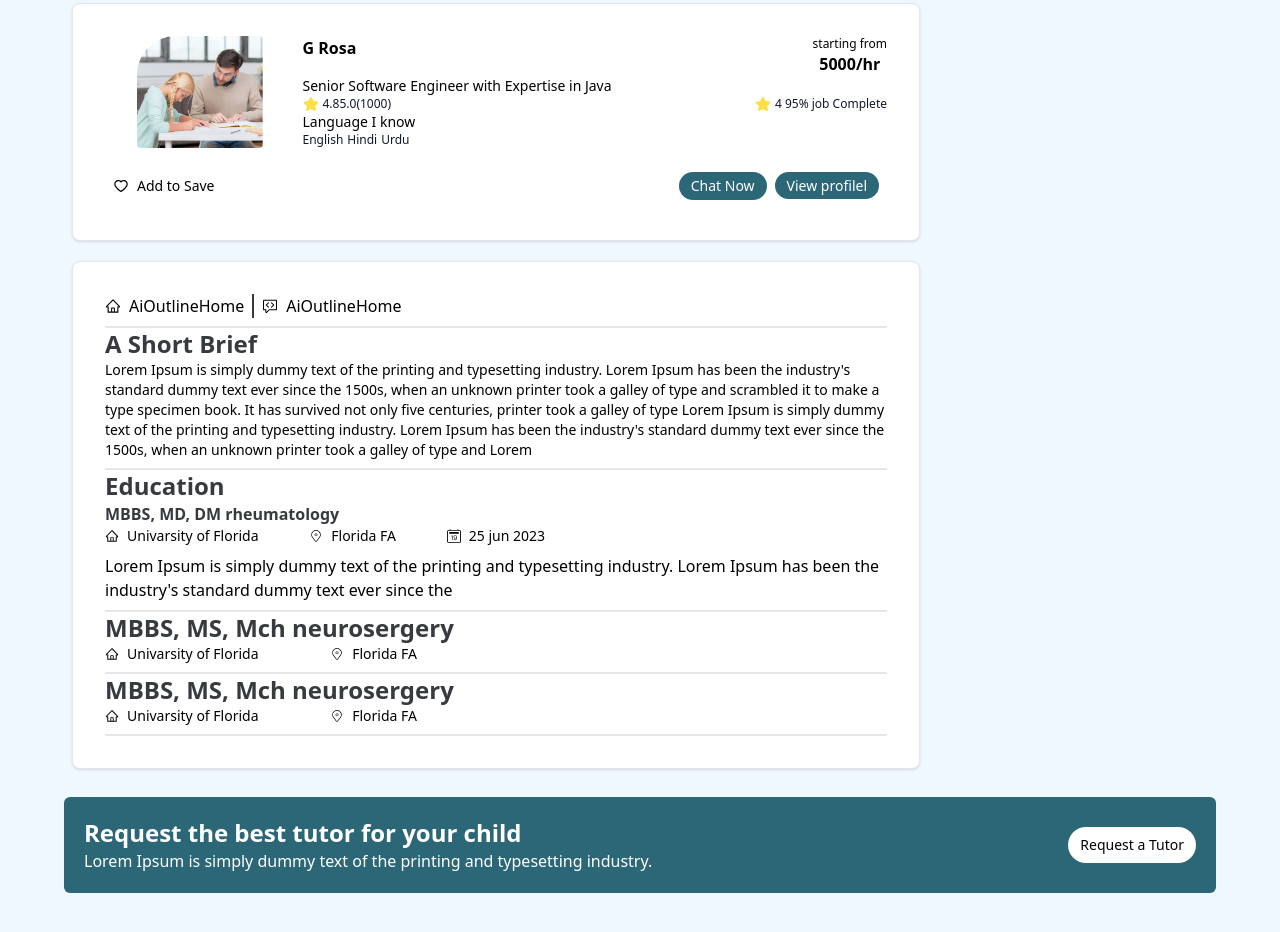
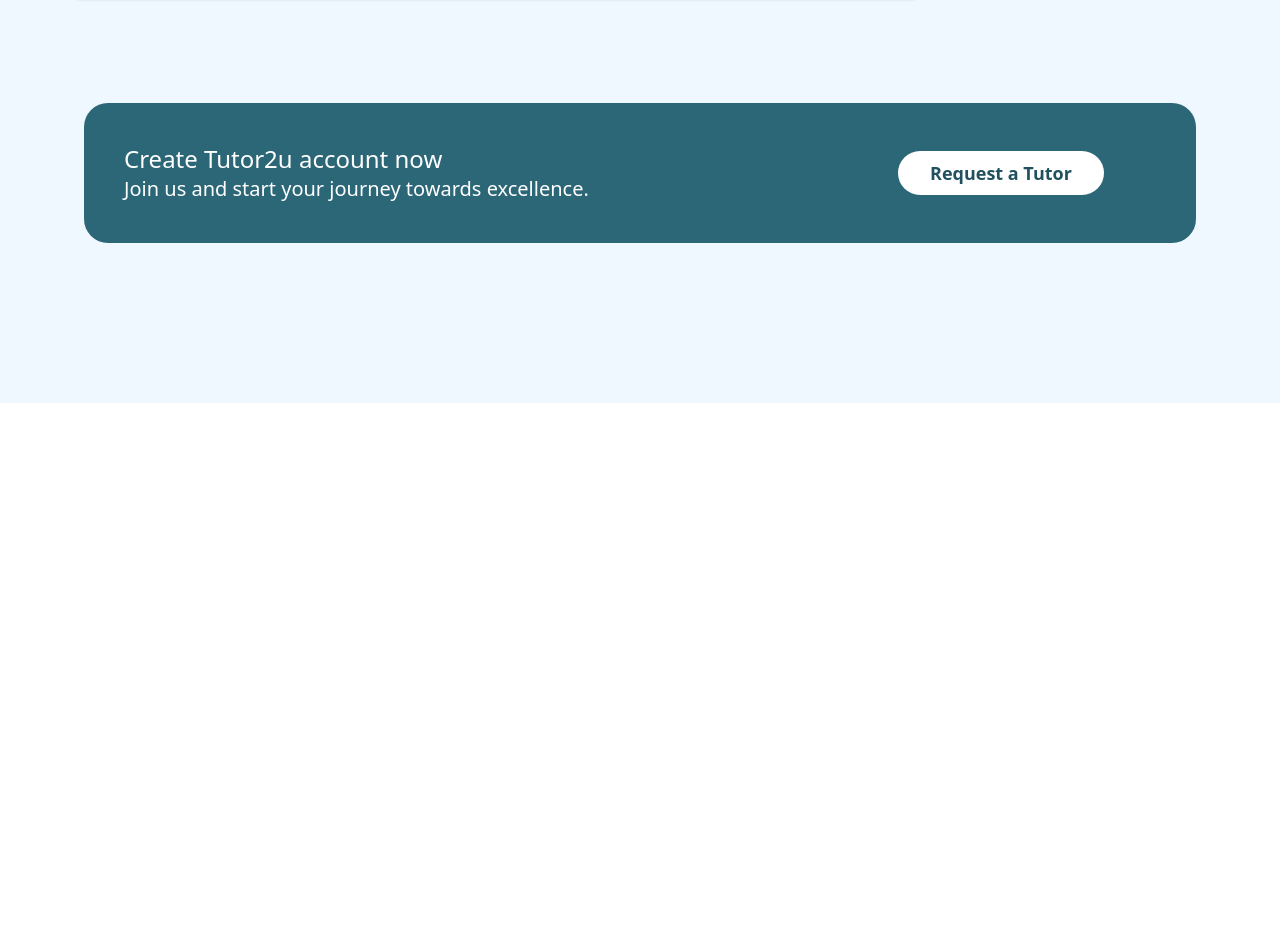
Before and after one commit to krazytofayel/tutor2u, a React (Vite) app: page /tutor_details/1 in a window 1280 px wide. Shown: the part 1064-1996 px from the top of the page. After the commit the page ends 1467 px from the top, so only its background shows below. Built offline with nearby package versions, Linux system fonts and the light colour scheme; the HTML template or start-up script is replaced by a standard one.

Commit message:
Find tutor  page check done

```diff
--- a/src/Components/Pages/FindTutor/FindTutor.jsx
+++ b/src/Components/Pages/FindTutor/FindTutor.jsx
@@ -78,7 +78,7 @@
 
   return (
     <div>
-     <div className={`z-10 container-xl mx-auto xl:px-56 ${navfix ? ' top-0 h-[6%] w-full fixed bg-white ' : ''}`} >
+      <div className={`z-10  ${navfix ? ' top-0 h-[12%] w-full fixed bg-white ' : ''}`} >
         <Navbars className='relative ' />
 
       </div>
@@ -101,8 +101,8 @@
               </div>
             </div>
 
-            <div className=" xl:w-2/6 lg:w-2/4  md:w-1/2 w-full lg:h-auto h-auto object-cover object-center">
-              <img alt="Top-Banner-Side-Image" className=" " src={aboutsideimg} />
+            <div className=" xl:w-2/6 lg:w-2/4  md:w-1/2 w-full lg:h-auto h-auto object-cover object-center flex justify-center">
+              <img alt="Top-Banner-Side-Image"  src={aboutsideimg} />
             </div>
           </div>
         </div>
@@ -130,7 +130,7 @@
                       />
                       <button
                         type="submit"
-                        className="text-white absolute right-2.5 bottom-2.5 bg-[#2c6777] hover:bg-blue-800 focus:ring-4 focus:outline-none focus:ring-blue-300 font-medium rounded-full text-sm px-9 py-2 "
+                        className="text-white absolute right-2.5 bottom-2 bg-[#2c6777] hover:bg-blue-800 focus:ring-4 focus:outline-none focus:ring-blue-300 font-medium rounded-full text-sm px-9 py-2 "
                       >
                         Search
                       </button>
@@ -287,20 +287,27 @@
             </div>
 
 
-            <div>
-              <div className="flex justify-between items-center bg-[#2c6777] rounded-md p-5 mt-5 mb-5">
-                <div className="text-white">
-                  <h2 className="text-2xl font-semibold">Request the best tutor for your child</h2>
-                  <p>Lorem Ipsum is simply dummy text of the printing and typesetting industry. </p>
-                </div>
-                <div>
-                  <button className="bg-white text-black text-sm font-normal px-3 py-2 rounded-full">
-                    Request a Tutor
-                  </button>
+            <section className="">
+                <div className="container px-5 py-24 mx-auto">
+                    <div className="bg-[#2C6777] py-10 rounded-3xl ">
+                        <div className="lg:w-full flex items-center flex-col sm:flex-row text-center lg:text-start md:text-start mx-auto lg:px-10 px-4 ">
+                            <div className="lg:w-3/4 md:3/5">
+                                <h1 className="flex-grow sm:pr-16 text-2xl font-medium title-font text-white ">Create Tutor2u account now</h1>
+                                <p className="flex-grow sm:pr-16 text-xl font-medium title-font text-white">Join us and start your journey towards excellence.</p>
+                            </div>
+                            <div className="lg:w-1/4 md:2/5">
+                                <button className="flex-shrink-0 text-[#21515e] font-semibold bg-white border-0 py-2 lg:px-8 md:px-5 px-8  hover:bg-[#5cdcff]  rounded-3xl text-lg mt-10 sm:mt-0">Request a Tutor</button>
+
+                            </div>
+
+                        </div>
+
+                    </div>
+
+
                 </div>
 
-              </div>
-            </div>
+            </section>
           </div>
         </div>
       </section>
--- a/src/Components/Pages/Props/TutorProfile/TutorProfile.jsx
+++ b/src/Components/Pages/Props/TutorProfile/TutorProfile.jsx
@@ -11,7 +11,7 @@
     <>
       <div
         key={id}
-        className="w-full  p-4 mt-5 text-center bg-white border border-gray-200 rounded-lg shadow sm:p-8"
+        className="w-full  p-4  text-center bg-white border border-gray-200 rounded-lg shadow sm:p-8"
       >
         <div>
           {/* <div>
@@ -140,12 +140,12 @@
 
         </div>
         <div className="font-normal text-sm text-start border-b-2">
-          <h1 className="text-start text-[#373A3F] font-bold text-2xl">A Short Brief</h1>
+          <h1 className="text-start text-[#373A3F] font-bold text-2xl mt-1 mb-1">A Short Brief</h1>
           <p className="mb-2">Lorem Ipsum is simply dummy text of the printing and typesetting industry. Lorem Ipsum has been the industry's standard dummy text ever since the 1500s, when an unknown printer took a galley of type and scrambled it to make a type specimen book. It has survived not only five centuries, printer took a galley of type  Lorem Ipsum is simply dummy text of the printing and typesetting industry. Lorem Ipsum has been the industry's standard dummy text ever since the 1500s, when an unknown printer took a galley of type and Lorem </p>
         </div>
         <div className="border-b-2">
-          <h1 className="text-start text-[#373A3F] font-bold text-2xl">Education</h1>
-          <p className="text-start text-[#373A3F] font-semibold">MBBS, MD, DM rheumatology</p>
+          <h1 className="text-start text-[#373A3F] font-bold text-2xl mt-1 mb-1">Education</h1>
+          <p className="text-start text-[#373A3F] font-semibold mb-1">MBBS, MD, DM rheumatology</p>
           <div className="max-w-md flex justify-between text-sm truncate">
             <div className="flex items-center gap-2  mb-2 "><AiOutlineHome /> <p className="mr-2">Univarsity of Florida</p></div>
             <div className="flex items-center gap-2 mb-2 "><CiLocationOn /> <p className="mr-2">Florida FA</p></div>
@@ -156,7 +156,7 @@
         </div>
 
         <div className="border-b-2">
-          <h1 className="text-start text-[#373A3F] font-bold md:text-2xl truncate">MBBS, MS, Mch neurosergery</h1>
+          <h1 className="text-start text-[#373A3F] font-bold md:text-2xl truncate mt-1 mb-1">MBBS, MS, Mch neurosergery</h1>
 
           <div className=" flex justify-between max-w-xs text-sm">
             <div className="flex items-center gap-2  mb-2 "><AiOutlineHome /> <p className="mr-2">Univarsity of Florida</p></div>
@@ -168,7 +168,7 @@
         </div>
 
         <div className="border-b-2">
-          <h1 className="text-start text-[#373A3F] font-bold md:text-2xl">MBBS, MS, Mch neurosergery</h1>
+          <h1 className="text-start text-[#373A3F] font-bold md:text-2xl mt-1 mb-1">MBBS, MS, Mch neurosergery</h1>
 
           <div className=" flex justify-between max-w-xs text-sm">
             <div className="flex items-center gap-2  mb-2 "><AiOutlineHome /> <p className="mr-2">Univarsity of Florida</p></div>
--- a/src/Components/Pages/TutorProfileDetailsPage/TutorProfileDetails.jsx
+++ b/src/Components/Pages/TutorProfileDetailsPage/TutorProfileDetails.jsx
@@ -67,7 +67,7 @@
     <div>
       <div
         className={`z-10 ${
-          navfix ? "top-0 h-[4%] w-full fixed bg-[white]" : ""
+          navfix ? "top-0 h-[12%] w-full fixed bg-[white]" : ""
         }`}
       >
         <Navbars className="relative" />
@@ -149,24 +149,28 @@
               </div>
             </div>
 
-            <div>
-              <div className="flex justify-between items-center bg-[#2c6777] rounded-md p-5 mt-5 mb-5">
-                <div className="text-white">
-                  <h2 className="text-2xl font-semibold">
-                    Request the best tutor for your child
-                  </h2>
-                  <p>
-                    Lorem Ipsum is simply dummy text of the printing and
-                    typesetting industry.{" "}
-                  </p>
+
+            <section className="">
+                <div className="container px-5 py-24 mx-auto">
+                    <div className="bg-[#2C6777] py-10 rounded-3xl ">
+                        <div className="lg:w-full flex items-center flex-col sm:flex-row text-center lg:text-start md:text-start mx-auto lg:px-10 px-4 ">
+                            <div className="lg:w-3/4 md:3/5">
+                                <h1 className="flex-grow sm:pr-16 text-2xl font-medium title-font text-white ">Create Tutor2u account now</h1>
+                                <p className="flex-grow sm:pr-16 text-xl font-medium title-font text-white">Join us and start your journey towards excellence.</p>
+                            </div>
+                            <div className="lg:w-1/4 md:2/5">
+                                <button className="flex-shrink-0 text-[#21515e] font-semibold bg-white border-0 py-2 lg:px-8 md:px-5 px-8  hover:bg-[#5cdcff]  rounded-3xl text-lg mt-10 sm:mt-0">Request a Tutor</button>
+
+                            </div>
+
+                        </div>
+
+                    </div>
+
+
                 </div>
-                <div>
-                  <button className="bg-white text-black text-sm font-normal px-3 py-2 rounded-full">
-                    Request a Tutor
-                  </button>
-                </div>
-              </div>
-            </div>
+
+            </section>
           </div>
         </div>
       </section>
--- a/src/Components/SharedComponents/Data/Tutotprofiledata/TutorProfiledata.json
+++ b/src/Components/SharedComponents/Data/Tutotprofiledata/TutorProfiledata.json
@@ -7,14 +7,5 @@
     "languages": ["English", "Spanish", "French"],
     "profileLink": "https://example.com/profile/johndoe",
     "profileImage": "https://example.com/images/johndoe.jpg"
-  },
-  {"id":1,
-  "name": "G Rosa",
-  "balance": 5000.00,
-  "title": "Senior Software Engineer with Expertise in Java",
-  "rating": 4.8,
-  "languages": ["English", "Spanish", "French"],
-  "profileLink": "https://example.com/profile/johndoe",
-  "profileImage": "https://example.com/images/johndoe.jpg"
-}
+  }
 ]
```
